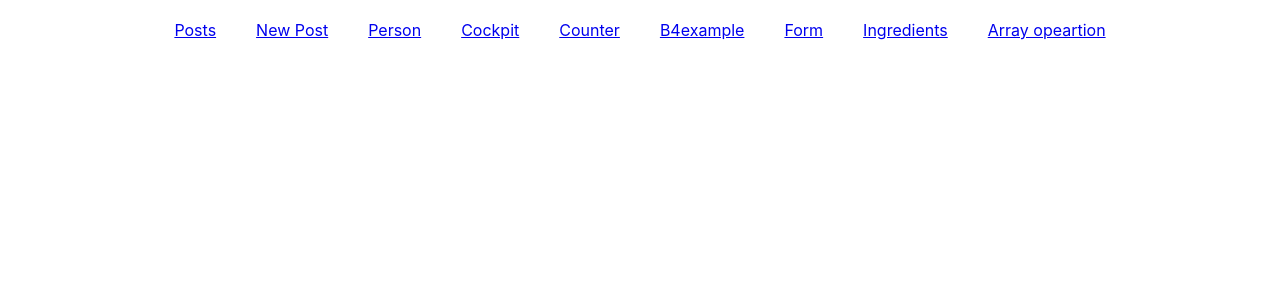
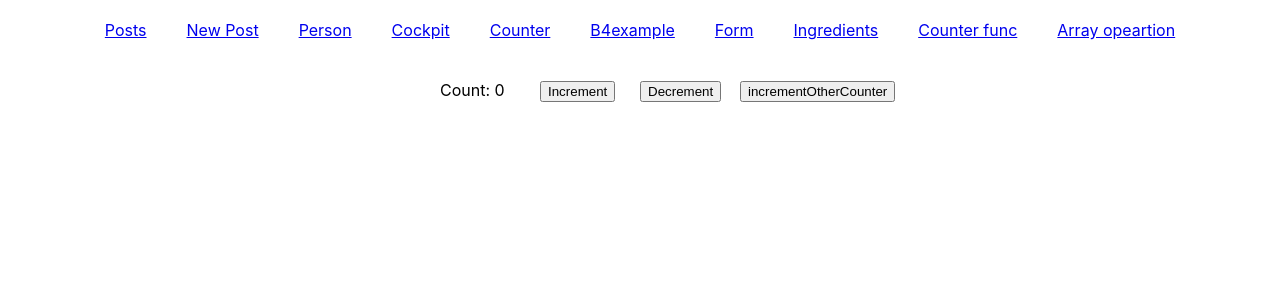
Before and after one commit to pradeecs73/ReactjsSample, a React (Create React App) app: page /counterfunc in a window 1280 px wide. Shown: the top 300 px of the page. Built offline with nearby package versions, Linux system fonts and the light colour scheme.

Commit message:
counter func

```diff
--- a/src/App.tsx
+++ b/src/App.tsx
@@ -11,6 +11,7 @@ import B4example  from './components/B4example/B4example';
 import Form  from './components/Forms/Form';
 import Ingredients  from './components/Ingredients/Ingredients';
 import Arrayoperation  from './components/Arrayoperation/Arrayoperation';
+import Counterfunc  from './components/Counterfunc/Counterfunc';
 
 
 
@@ -63,6 +64,7 @@ class App extends Component<{},{}> {
                           <Route exact path="/Form"  component={Form}></Route>
                           <Route exact path="/bootstrapexample"  component={B4example}></Route>
                           <Route exact path="/ingredients"  component={Ingredients}></Route>
+                          <Route exact path="/counterfunc"  component={Counterfunc}></Route>
                           <Route exact path="/arrayopeartion"  component={Arrayoperation}></Route>
 
                           {/* <Route render={()=><h1>Not Found</h1>}></Route>*/}
--- /dev/null
+++ b/src/components/Counterfunc/Counterfunc.css
@@ -0,0 +1,10 @@
+#main {
+    display: flex;
+    flex-direction: row;
+    justify-content: center;
+  }
+
+  #main div {
+    width: 100px;
+    height: 50px;
+  }
--- /dev/null
+++ b/src/components/Counterfunc/Counterfunc.tsx
@@ -0,0 +1,35 @@
+import React, { useState,useEffect, useCallback } from 'react'
+import  './Counterfunc.css';
+
+const Counterfunc = React.memo(() => {
+  const [count, setCount] = useState(0)
+  const [otherCounter, setOtherCounter] = useState(0)
+
+  useEffect(() => {
+     console.log("use effect called count");
+  }, [count]);
+
+  const increment = useCallback(() => {
+    setCount((prevCount:any) => prevCount + 1)
+  }, [count])
+  const decrement = useCallback(() => {
+    setCount((prevCount:any) => prevCount - 1)
+  }, [count])
+  const incrementOtherCounter = useCallback(() => {
+    setOtherCounter(otherCounter + 1)
+  }, [otherCounter])
+
+  return (
+    <React.Fragment>
+     <div id='main'>
+         <div>Count: {count}</div>
+         <div><button onClick={increment}>Increment</button></div>
+         <div><button onClick={decrement}>Decrement</button></div>
+         <div><button onClick={incrementOtherCounter}>incrementOtherCounter</button></div>
+      </div>
+    </React.Fragment>
+
+  )
+});
+
+export default Counterfunc;
--- a/src/container/Blog/Blog.tsx
+++ b/src/container/Blog/Blog.tsx
@@ -44,6 +44,7 @@ class Blog extends Component<{},{}> {
                             <li><Link to="/bootstrapexample">B4example</Link></li>
                             <li><Link to="/Form">Form</Link></li>
                             <li><Link to="/ingredients">Ingredients</Link></li>
+                            <li><Link to="/counterfunc">Counter func</Link></li>
                             <li><Link to="/arrayopeartion">Array opeartion</Link></li>
                         </ul>
                     </nav>
```
